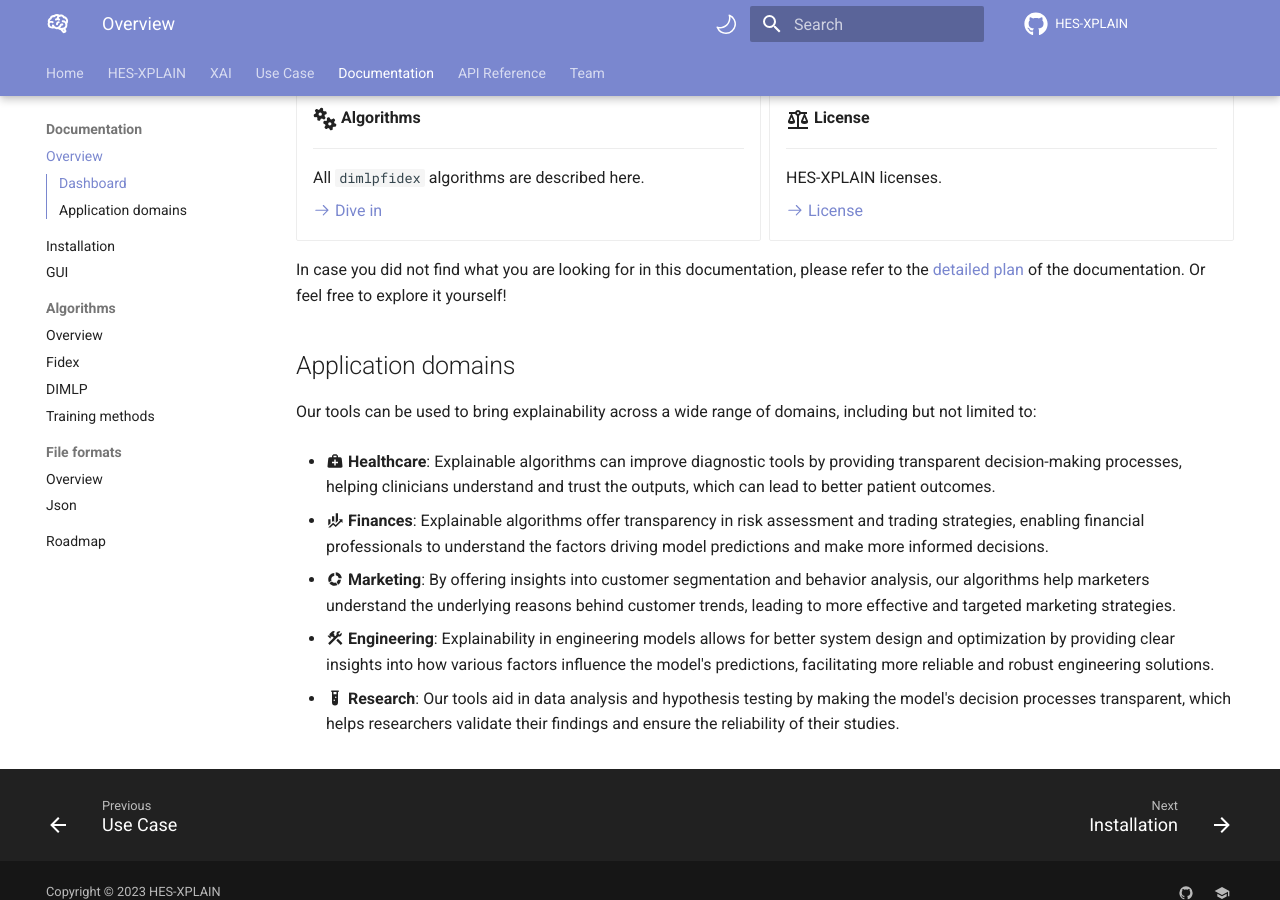
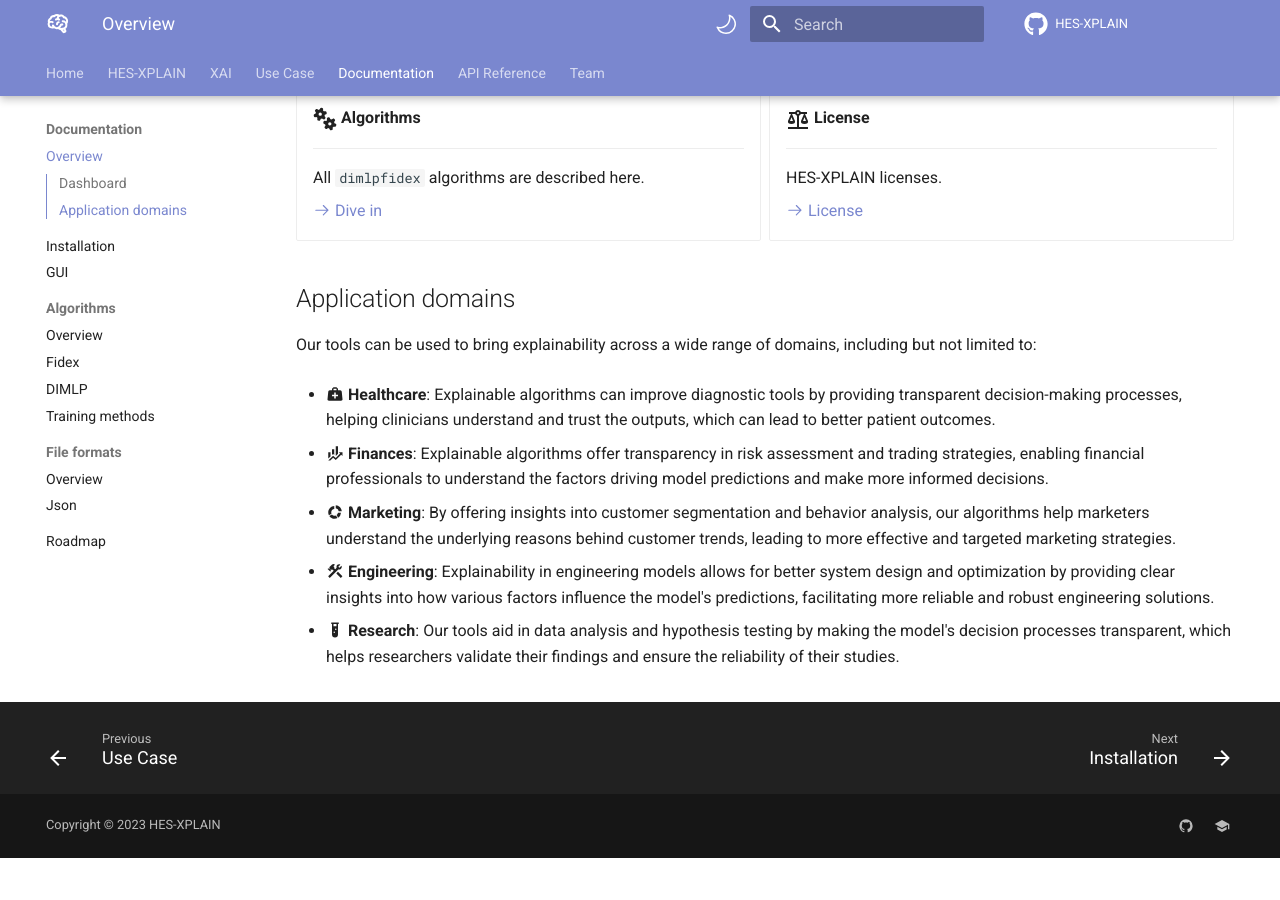
Before and after one commit to HES-XPLAIN/hes-xplain.github.io, an MkDocs documentation site: the page built from docs/documentation/overview.md, in a window 1280 px wide and 900 px high, scrolled down 749 px. Built offline with MkDocs 1.6.1 and Material for MkDocs 9.7.7, drawn with Linux system fonts in a browser that asks for light colours; comment, search, counter and statistics services are not loaded; after the commit the page ends 1607 px from its top, so only the background shows below that.

Commit message:
Removed useless content

```diff
--- a/docs/documentation/overview.md
+++ b/docs/documentation/overview.md
@@ -64,9 +64,6 @@ Here is a selection of subjects that may fit your needs.
 
 </div>
 
-In case you did not find what you are looking for in this documentation, please refer to the [detailed plan](#documentation-structure) of the documentation. Or feel free to explore it yourself!
-
-
 ## Application domains
 Our tools can be used to bring explainability across a wide range of domains, including but not limited to:
 
```
